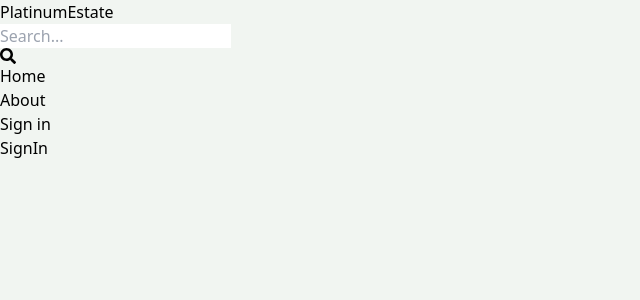
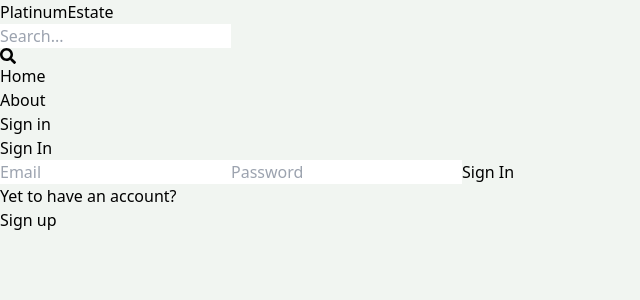
Before and after one commit to VictorOmotor/MERN-Real-Estate-App, a React (Vite) app: page /sign-in in a window 1280 px wide. Shown: the top 300 px of the page, without its empty margins (0-640 px from the left). Built offline with nearby package versions, Linux system fonts and the light colour scheme.

Commit message:
Complete signin page functionality

```diff
--- a/src/pages/SignIn.jsx
+++ b/src/pages/SignIn.jsx
@@ -1,8 +1,71 @@
-import React from 'react'
+import axios from 'axios'
+import { useState } from 'react'
+import { Link, useNavigate } from 'react-router-dom'
 
 const SignIn = () => {
+  const [formData, setFormData] = useState({})
+  const [error, setError] =useState(null)
+  const [loading, setLoading] = useState(null)
+  const navigate = useNavigate()
+
+  const url = 'http://localhost:5000/api/v1/user/signin'
+
+  const handleChange = async (e) => {
+    setFormData({
+      ...formData,
+      [e.target.id]: e.target.value,
+    });
+  }
+  const handleSubmit = async (e) => {
+    e.preventDefault();
+    try {
+    setLoading(true)
+      const res = await axios.post(url, formData, {
+    headers: {
+    'Content-Type': 'application/json'
+    },
+    })
+
+
+      setLoading(false)
+      setError(null)
+      navigate('/')
+    } catch (error) {
+      setLoading(false);
+      setError(error.response.data.message)
+    }
+
+  }
   return (
-    <div>SignIn</div>
+    <div className='p-3 max-w-lg mx-auto'>
+      <h1 className='text-3xl text-center font-semibold my-7'>Sign In</h1>
+      <form className='flex flex-col gap-4'
+        onSubmit={handleSubmit}
+      >
+        <input type="email" placeholder='Email'
+          className='border p-3 rounded-lg focus:outline-none' id='email'
+          onChange={handleChange}
+        />
+        <input type="password" placeholder='Password'
+          className='border p-3 rounded-lg focus:outline-none' id='password'
+          onChange={handleChange}
+        />
+
+        <button disabled={loading} className='bg-slate-700 text-white p-3
+        rounded-lg uppercase hover:opacity-80
+        disabled:opacity-50'>
+          {loading ? 'Loading' : 'Sign In'}
+        </button>
+
+      </form>
+      {error && <p className='text-red-500 mt-4'>{error}</p>}
+      <div className='flex gap-2 mt-5'>
+        <p>Yet to have an account? </p>
+        <Link to='/sign-up'>
+          <span className='text-blue-700'>Sign up</span>
+        </Link>
+      </div>
+    </div>
   )
 }
 
--- a/src/pages/SignUp.jsx
+++ b/src/pages/SignUp.jsx
@@ -7,6 +7,8 @@ const SignUp = () => {
   const [error, setError] =useState(null)
   const [loading, setLoading] = useState(null)
   const navigate = useNavigate()
+
+  const url = 'http://localhost:5000/api/v1/user/signup'
 
   const handleChange = async (e) => {
     setFormData({
@@ -19,23 +21,18 @@ const SignUp = () => {
     e.preventDefault();
     try {
     setLoading(true)
-    const res = await axios.post('http://localhost:5000/api/v1/user/signup', formData, {
+      const res = await axios.post(url, formData, {
     headers: {
     'Content-Type': 'application/json'
     },
     })
-      console.log(res)
-    if (res.data.status === "Failed") {
-      setLoading(false)
-      setError(data.message);
-      return
-    }
+
       setLoading(false)
       setError(null)
       navigate('/sign-in')
     } catch (error) {
       setLoading(false);
-      setError(error.message)
+      setError(error.response.data.message)
     }
 
   }
@@ -45,19 +42,19 @@ const SignUp = () => {
       <form className='flex flex-col gap-4'
         onSubmit={handleSubmit}
       >
-        <input type="text" placeholder='username'
+        <input type="text" placeholder='Username'
           className='border p-3 rounded-lg focus:outline-none' id='username'
           onChange={handleChange}
         />
-        <input type="email" placeholder='email'
+        <input type="email" placeholder='Email'
           className='border p-3 rounded-lg focus:outline-none' id='email'
           onChange={handleChange}
         />
-        <input type="password" placeholder='password'
+        <input type="password" placeholder='Password'
           className='border p-3 rounded-lg focus:outline-none' id='password'
           onChange={handleChange}
         />
-        <input type="password" placeholder='confirm password'
+        <input type="password" placeholder='Confirm password'
           className='border p-3 rounded-lg focus:outline-none' id='confirmPassword'
           onChange={handleChange}
         />
```
